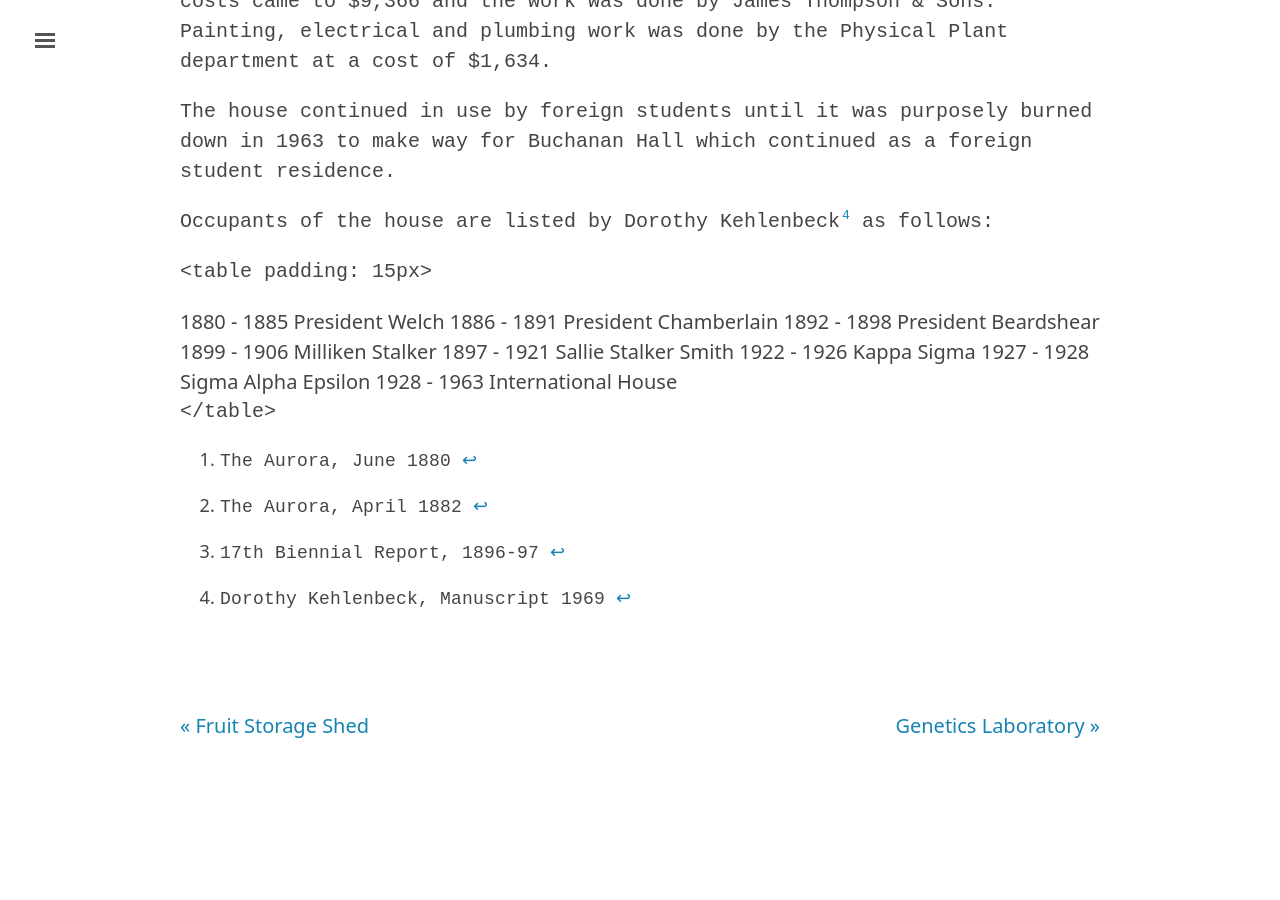
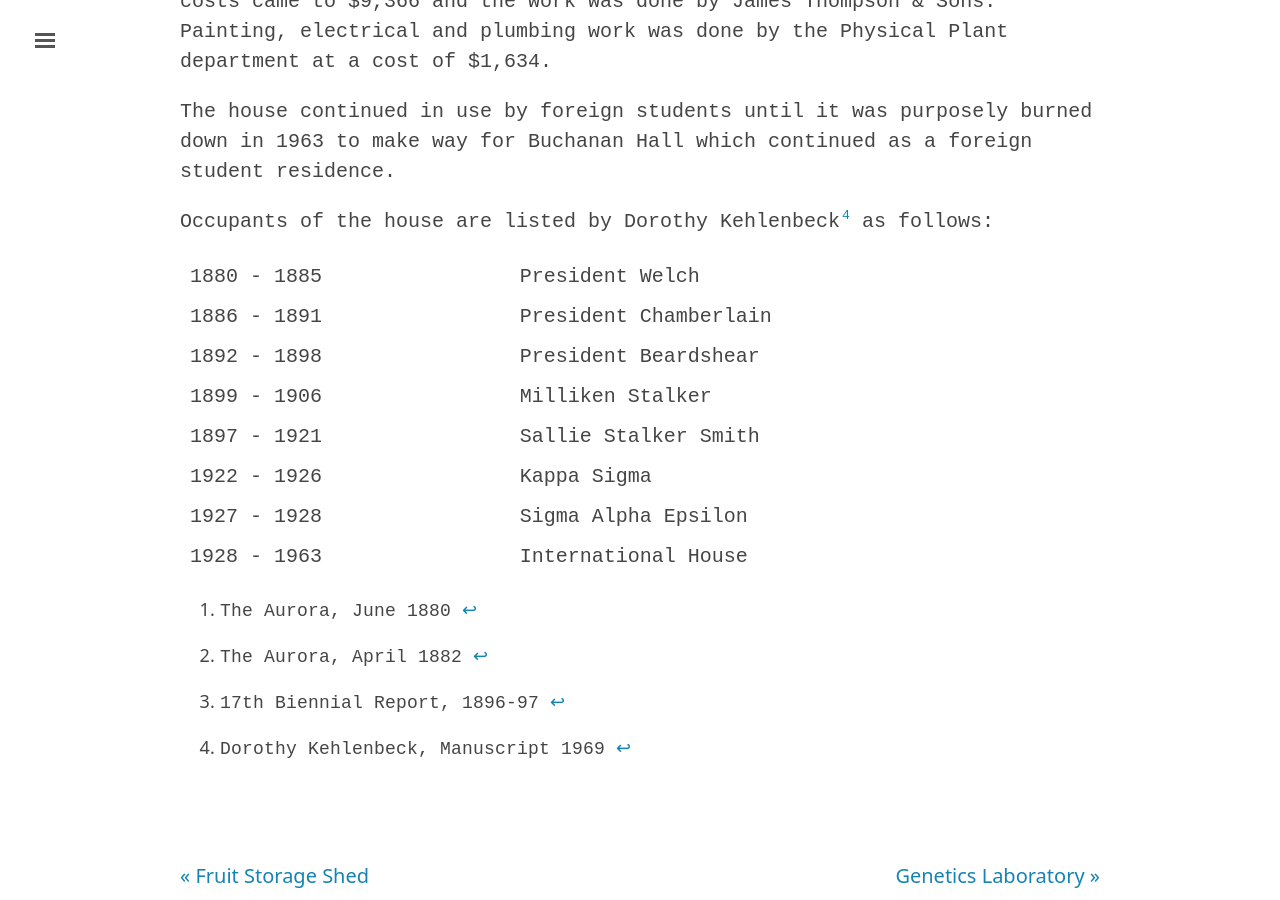
Before and after one commit to emanderson811/day-edition, a Jekyll site: the page built from _texts/buildings/086day-gables.md, in a window 1280 px wide and 900 px high, scrolled down 1242 px. Built offline with Jekyll 4.4.1, drawn with Linux system fonts in a browser that asks for light colours; before the commit the page ends 2063 px from its top, so only the background shows below that.

Commit message:
Update 086day-gables.md

```diff
--- a/_texts/buildings/086day-gables.md
+++ b/_texts/buildings/086day-gables.md
@@ -37,7 +37,7 @@
 
 Occupants of the house are listed by Dorothy Kehlenbeck[^fn4] as follows:
 
-<table padding: 15px>
+<table style="padding: 15px">
  <tr>
   <td>1880 - 1885</td>
   <td>President Welch</td>
```
